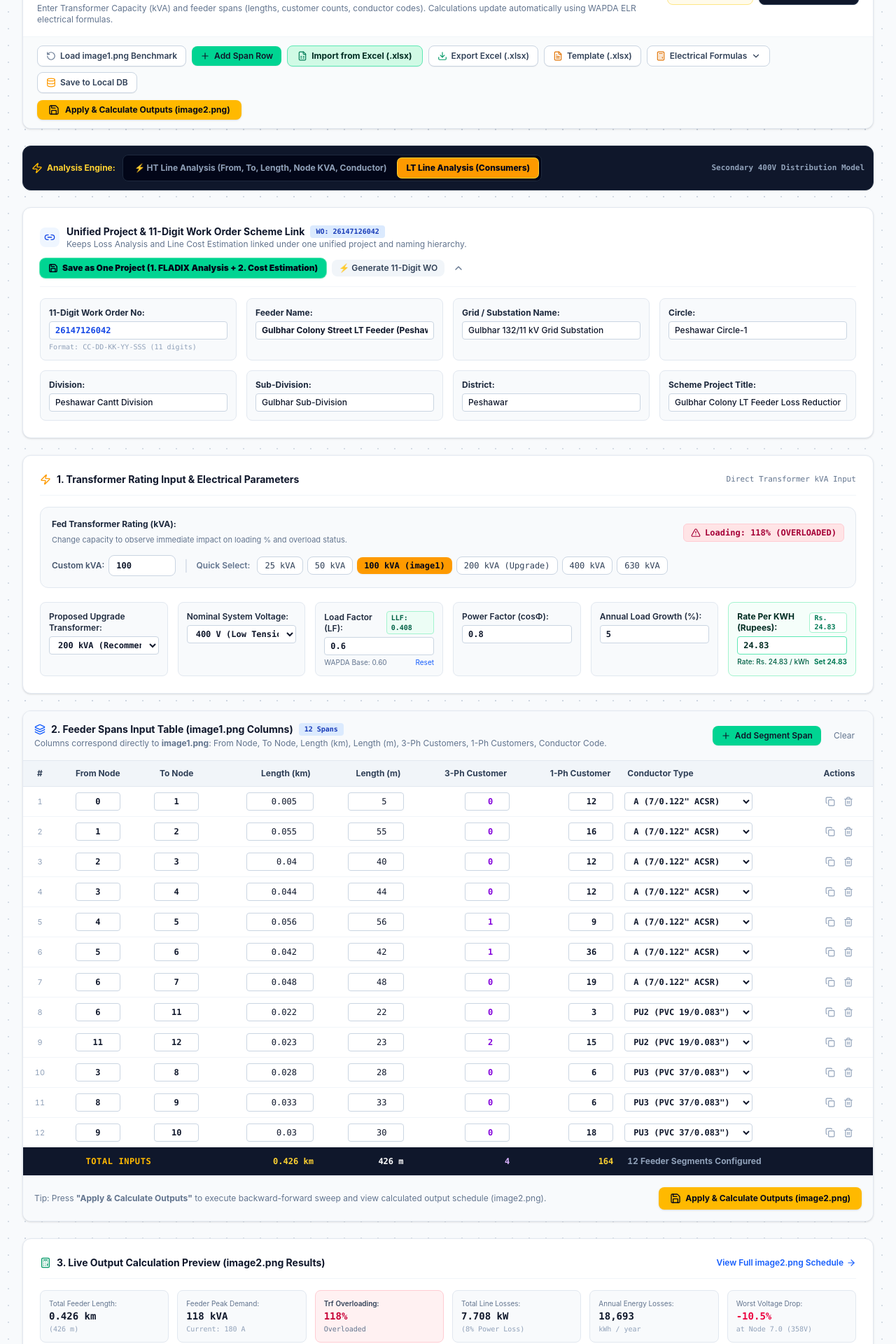
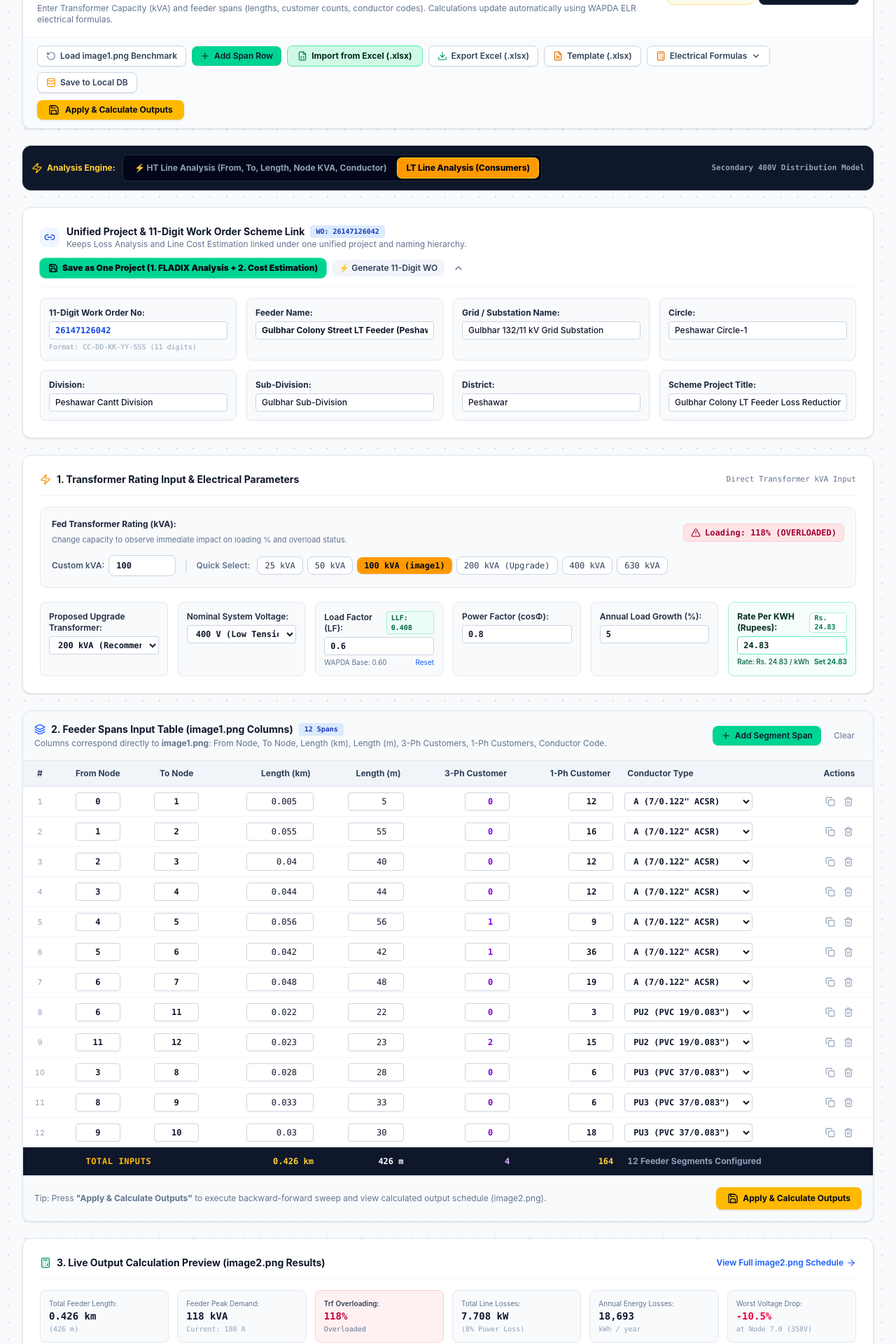
Before and after one commit to inayatxen/HT-LV-Feeder-Loss-Analysis-ELR-System-, a React (Vite) app: page / in a window 1280 px wide. Shown: the part 763-2683 px from the top of the page at 70% size. Built offline with nearby package versions, Linux system fonts and the light colour scheme.

Commit message:
refactor(ui): clean up button labels in InputDataForm
Remove unnecessary filename suffixes from the "Apply & Calculate Outputs" button text to improve UI clarity.

```diff
--- a/src/components/InputDataForm.tsx
+++ b/src/components/InputDataForm.tsx
@@ -615,7 +615,7 @@ export const InputDataForm: React.FC<InputDataFormProps> = ({
             className="flex items-center gap-2 px-4 py-1.5 text-xs font-bold text-slate-950 bg-amber-400 hover:bg-amber-300 rounded-lg shadow-sm transition-all whitespace-nowrap cursor-pointer"
           >
             <Save className="w-4 h-4" />
-            <span>Apply & Calculate Outputs (image2.png)</span>
+            <span>Apply & Calculate Outputs</span>
           </button>
         </div>
       </div>
@@ -1535,7 +1535,7 @@ export const InputDataForm: React.FC<InputDataFormProps> = ({
               className="flex items-center gap-1.5 px-4 py-2 text-xs font-bold text-slate-950 bg-amber-400 hover:bg-amber-300 rounded-lg shadow-sm transition-all cursor-pointer"
             >
               <Save className="w-4 h-4" />
-              <span>Apply & Calculate Outputs (image2.png)</span>
+              <span>Apply & Calculate Outputs </span>
             </button>
           </div>
         </div>
```
